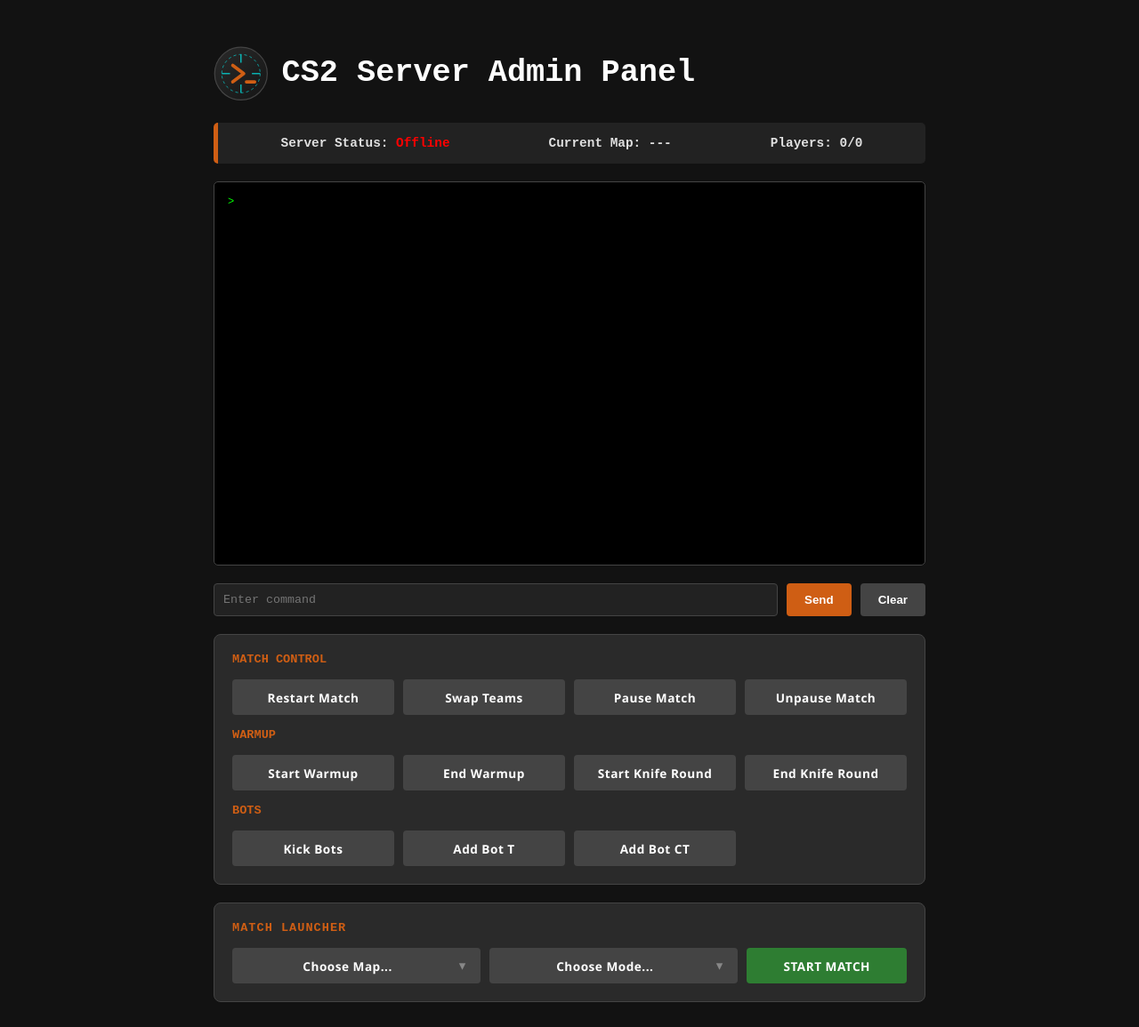
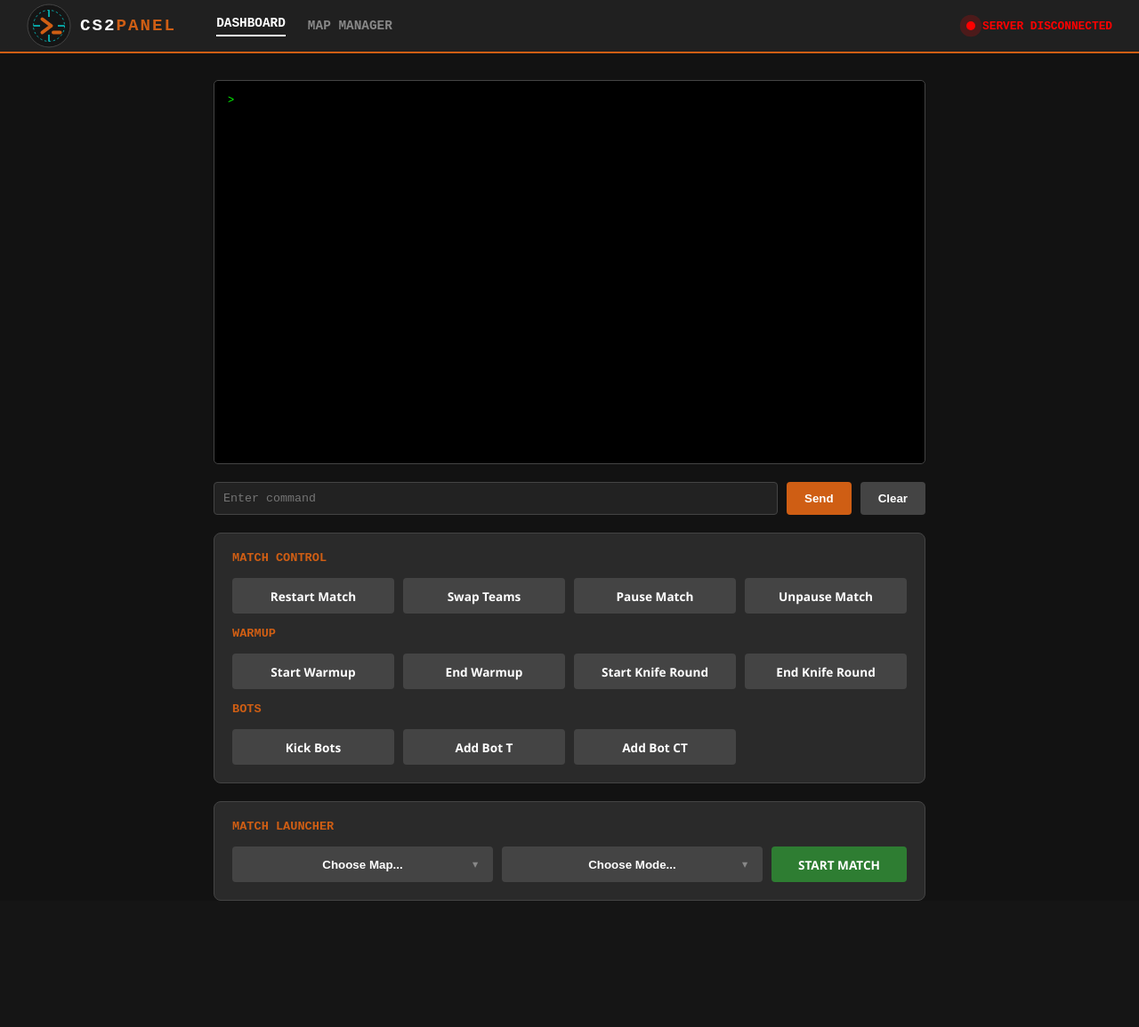
Before and after one commit to tmr2000/cs2-rcon-tool, a Flask app: page / in a window 1280 px wide. Shown: the whole page at 89% size. After the commit the page ends 1013 px from the top, so only its background shows below. Run offline with Flask 3, Linux system fonts and the light colour scheme; parts of the project's set-up code (start-up, migrations or seed data) failed here and were passed over.

Commit message:
Added logic to reconnect if rcon looses connection to server Added navigation bar Tied up css

```diff
--- a/app.py
+++ b/app.py
@@ -7,9 +7,11 @@ log.setLevel(logging.ERROR)
 
 app = Flask(__name__)
 rcon = CS2RCON()
-if not rcon.connect_and_login():
-    print("Failed to connect to server")
-    exit(1)
+
+rcon.connect_and_login()
+#if not rcon.connect_and_login():
+#    print("Failed to connect to server")
+#    exit(1)
 
 @app.route("/", methods=["GET", "POST"])
 def index():
@@ -18,6 +20,12 @@ def index():
 @app.route("/send_command", methods=["GET"])
 def send_command():
     cmd = request.args.get("cmd")  # get ?cmd=some_command
+
+    if rcon.sock is None:
+        print("Attempting to reconnect...")
+        rcon.connect_and_login()
+        return jsonify({"response": "Error: Server unreachable. Attempting reconnect"})
+
     if not cmd:
         return jsonify({"error": "No command provided"}), 400
 
@@ -25,6 +33,7 @@ def send_command():
         response = rcon.send_rcon_command(cmd)
         return jsonify({"response": response})
     except Exception as e:
+        rcon.sock = None
         return jsonify({"error": str(e)}), 500
 
 if __name__ == "__main__":
--- a/static/css/style.css
+++ b/static/css/style.css
@@ -1,3 +1,4 @@
+/* --- 1. CORE & LAYOUT --- */
 body {
     background-color: #121212;
     color: #e0e0e0;
@@ -5,14 +6,75 @@ body {
     display: flex;
     flex-direction: column;
     align-items: center;
-    padding: 20px;
+    padding: 0;
+    margin: 0;
 }
 
 .container {
+    margin-top: 30px;
     width: 90%;
     max-width: 800px;
 }
 
+/* --- 2. NAVBAR & LOGO --- */
+.navbar {
+    width: 100%;
+    height: 60px;
+    background-color: rgba(34, 34, 34, 0.95);
+    display: flex;
+    justify-content: space-between;
+    align-items: center;
+    padding: 0 30px;
+    box-sizing: border-box;
+    border-bottom: 2px solid #cf5e14;
+    position: sticky;
+    top: 0;
+    z-index: 1000;
+    backdrop-filter: blur(5px);
+}
+
+.nav-left, .nav-right {
+    display: flex;
+    align-items: center;
+    gap: 25px;
+}
+
+.nav-logo {
+    display: flex;
+    align-items: center;
+    gap: 10px;
+    font-weight: bold;
+    font-size: 1.2rem;
+    letter-spacing: 2px;
+    color: white;
+    margin-right: 20px;
+}
+
+.nav-logo span {
+    color: #cf5e14;
+    margin-left: -10px;
+}
+
+.logo-img {
+    height: 50px;
+    width: auto;
+    max-height: 100%;
+    display: block;
+}
+
+.nav-link {
+    text-decoration: none;
+    color: #888;
+    font-size: 0.9em;
+    font-weight: bold;
+    transition: color 0.2s;
+    text-transform: uppercase;
+}
+
+.nav-link:hover, .nav-link.active { color: #fff; }
+.nav-link.active { border-bottom: 2px solid #fff; padding-bottom: 5px; }
+
+/* --- 3. CONSOLE & INPUTS --- */
 #console-output {
     background-color: #000;
     border: 1px solid #444;
@@ -26,197 +88,78 @@ body {
     font-size: 12px;
 }
 
-.controls {
-    display: flex;
-    gap: 10px;
-    margin-bottom: 20px;
-}
-
-.controls button:last-child:hover {
-    background-color: #ff7417 !important;
-}
+.controls { display: flex; gap: 10px; margin-bottom: 20px; }
 
 input[type="text"] {
     flex-grow: 1;
     padding: 10px;
-    font-family: 'Courier New', Courier, monospace;
+    font-family: inherit;
     background: #222;
     border: 1px solid #444;
     color: white;
     border-radius: 4px;
 }
 
-button {
+/* --- 4. BUTTONS & SELECTS --- */
+button, select {
     padding: 10px 20px;
     cursor: pointer;
-    background-color: #cf5e14;
+    border-radius: 4px;
     border: none;
+    font-weight: bold;
+    transition: background-color 0.2s;
     color: white;
-    font-weight: bold;
-    border-radius: 4px;
 }
 
-button:hover {
-    background-color: #ff7417;
-}
-
-.presets {
-    margin-top: 10px;
-    display: flex;
-    gap: 10px;
-}
+button { background-color: #cf5e14; }
+button:hover { background-color: #ff7417; }
 
 .btn-preset {
     background-color: #444;
-    font-family: 'Segoe UI', Roboto, Helvetica, Arial, sans-serif;
-    letter-spacing: 0.5px;
+    font-family: 'Segoe UI', sans-serif;
     font-size: 0.85em;
-    font-weight: bold;
     height: 40px;
-    width: 100%; /* Spans the full width of the grid cell */
-    display: flex;
-    align-items: center;
-    justify-content: center;
-    transition: all 0.2s ease;
-    border: none;
-    cursor: pointer;
-    border-radius: 4px;
-    color: white;
-    box-sizing: border-box;
 }
 
+.btn-launch {
+    background-color: #2e7d32 !important;
+    flex: 0 0 auto;     /* Do not grow, do not shrink, stay auto-sized */
+    padding: 10px 30px; /* Give it some nice horizontal 'meat' */
+    height: 40px;
+    white-space: nowrap; /* Prevents text from wrapping to two lines */
+}
 
-.presets-container {
+.btn-launch:hover { background-color: #01ff0d !important; }
+
+select {
+    background-color: #444;
+    height: 40px;
+    width: 100%;
+    appearance: none;
+    -webkit-appearance: none;
+    text-align: center;
+}
+
+/* --- 5. CONTAINERS & GROUPS --- */
+.presets-container, .launcher-row {
     margin-top: 20px;
     background: #2a2a2a;
     padding: 20px;
     border-radius: 8px;
     border: 1px solid #444;
+    width: 100%;
+    box-sizing: border-box;
     display: flex;
     flex-direction: column;
     gap: 15px;
-    width: 100%;
-    box-sizing: border-box;
     align-items: flex-start;
-}
-
-.presets-container h4 {
-    margin: 0 0 0 0;
-    color: #cf5e14;
-    font-size: 0.85em;
-    text-transform: uppercase;
-    text-align: left;
 }
 
 .preset-group {
     display: grid;
-    /* This creates 4 equal columns. Change to '1fr 1fr 1fr' for 3 columns */
     grid-template-columns: repeat(4, 1fr);
     gap: 10px;
     width: 100%;
-}
-
-.stats-bar {
-    display: flex;
-    justify-content: space-around;
-    background: #222;
-    padding: 15px;
-    border-radius: 5px;
-    margin-bottom: 20px;
-    border-left: 5px solid #cf5e14;
-    width: 100%;
-    box-sizing: border-box;
-}
-
-.stat-item {
-    font-weight: bold;
-    font-size: 0.9em;
-}
-
-#mapSelect {
-    background-color: #444;
-    color: white;
-    border: none;
-    padding: 10px 20px;
-    border-radius: 4px;
-    font-size: 0.8em;
-    font-weight: bold;
-    cursor: pointer;
-    width: 140px;
-    text-align: center;
-    appearance: none;
-    -webkit-appearance: none;
-}
-
-#mapSelect:hover {
-    background-color: #ff7417;
-    color: white;
-}
-
-#mapSelect option {
-    background-color: #222;
-    color: white;
-    padding: 10px;
-}
-
-.select-wrapper {
-    position: relative;
-    display: inline-block;
-}
-
-.preset-group select {
-    background-color: #444;
-    color: white;
-    border: none;
-    padding: 10px;
-    border-radius: 4px;
-    width: 100%;
-    cursor: pointer;
-    font-family: inherit;
-    appearance: none;
-}
-
-.preset-group select:hover {
-    background-color: #ff7417;
-}
-
-.launcher-row {
-    margin-top: 20px;
-    background: #2a2a2a;
-    padding: 20px;
-    border-radius: 8px;
-    border: 1px solid #444;
-    display: flex;
-    flex-direction: column;
-    gap: 15px;
-    width: 100%;
-    box-sizing: border-box;
-    align-items: flex-start;
-}
-
-
-
-.launcher-row h4 {
-    margin: 0 0 0 0;
-    color: #cf5e14;
-    font-size: 0.85em;
-    text-transform: uppercase;
-    letter-spacing: 1px;
-    text-align: left;
-    width: 100%;
-    display: flex !important;
-    flex-direction: column;
-    align-items: flex-start;
-    gap: 15px !important;
-    width: 100% !important;
-    box-sizing: border-box;
-}
-
-.launcher-item {
-    flex: 1;
-    position: relative;
-    width: 100%;
-    display: flex;
 }
 
 .launcher-controls {
@@ -227,52 +170,17 @@ button:hover {
     align-items: center;
 }
 
-.btn-launch {
-    flex: 0.5;
-    height: 40px !important;
-    background-color: #2e7d32 !important;
-    font-family: 'Segoe UI', Roboto, Helvetica, Arial, sans-serif;
-    letter-spacing: 0.5px;
-    cursor: pointer;
-    border: none;
-    border-radius: 4px;
-    color: white;
+h4 {
+    margin: 0;
+    color: #cf5e14;
+    font-size: 0.85em;
+    text-transform: uppercase;
 }
 
-.btn-launch:hover {
-    background-color: #01ff0d !important;
-}
-
-select {
-    background-color: #444;
-    color: white;
-    border: none;
-    padding: 10px;
-    border-radius: 4px;
-    font-family: 'Segoe UI', Roboto, Helvetica, Arial, sans-serif;
-    letter-spacing: 0.5px;
-    font-size: 0.85em;
-    font-weight: bold;
-    cursor: pointer;
-    appearance: none;
-    -webkit-appearance: none;
-    transition: background-color 0.2s ease;
-    text-align: center;
-}
-
-select:hover {
-    background-color: #ff7417;
-}
-
-select option {
-    background-color: #222;
-    color: white;
-}
-
-.launcher-item select {
-    width: 100% !important;
-    height: 40px !important;
-    padding-right: 30px !important;
+.launcher-item {
+    flex: 1;            /* Shared equal growth for Map and Mode */
+    position: relative;
+    /* width: 100% */
 }
 
 .launcher-item::after {
@@ -283,23 +191,27 @@ select option {
     transform: translateY(-50%);
     color: #888;
     pointer-events: none;
-    font-size: 1.2em;
 }
 
-/* Styling for the Logo and Title container */
-.logo-title {
-    display: flex;
-    align-items: center; /* Vertically center the logo and text */
-    gap: 15px; /* Space between logo and text */
-    margin-bottom: 25px;
-    font-size: 2.2em; /* Ensure title is prominent */
-    color: #fff;
-    font-family: 'Courier New', Courier, monospace; /* Maintain theme */
+/* --- 6. STATUS INDICATOR & ANIMATIONS --- */
+.status-indicator { display: flex; align-items: center; gap: 8px; font-size: 0.8em; font-weight: bold;}
+.status-dot { width: 10px; height: 10px; border-radius: 50%; background-color: currentColor; box-shadow: 0 0 8px currentColor;}
+
+.status-indicator.online .status-dot { background-color: #00ff00; animation: pulse-green 2s infinite; }
+.status-indicator.offline .status-dot { background-color: red; animation: pulse-red 2s infinite; }
+
+@keyframes pulse-green {
+    0% { box-shadow: 0 0 0 0 rgba(0, 255, 0, 0.7); }
+    70% { box-shadow: 0 0 0 10px rgba(0, 255, 0, 0); }
+    100% { box-shadow: 0 0 0 0 rgba(0, 255, 0, 0); }
+}
+@keyframes pulse-red {
+    0% { box-shadow: 0 0 0 0 rgba(255, 0, 0, 0.7); }
+    70% { box-shadow: 0 0 0 10px rgba(255, 0, 0, 0); }
+    100% { box-shadow: 0 0 0 0 rgba(255, 0, 0, 0); }
 }
 
-/* Specific styling for the embedded SVG logo */
-.admin-logo {
-    height: 1.75em; /* Set the height to match the text size */
-    width: auto; /* Maintain the image aspect ratio */
-    display: block; /* Prevents alignment issues */
-}
+/* --- 7. DEPRECATED / TEMP (The "Old Stuff" Styles) --- */
+.stats-bar { display: none; } /* Hidden but styles preserved if you uncomment HTML */
+.logo-title { display: flex; align-items: center; gap: 15px; margin-bottom: 25px; font-size: 2.2em; color: #fff; }
+.admin-logo { height: 1.75em; width: auto; display: block; }
--- a/static/js/script.js
+++ b/static/js/script.js
@@ -17,7 +17,11 @@ async function sendCommand(customCmd = null) {
         const data = await response.json();
 
         if (data.response) {
+            if (data.response.startsWith("Error:")) {
+                output.innerHTML += `\n<span style="color: #ff4444;">${data.response}</span>`;
+            } else {
                 output.innerHTML += `\n${data.response}`;
+            }
         } else if (data.error) {
             output.innerHTML += `\n<span style="color: red;">Error: ${data.error}</span>`;
         }
@@ -37,25 +41,37 @@ function runPreset(cmd) {
 }
 
 async function updateLiveStats() {
-    const statusLabel = document.getElementById('status-text');
-    const mapLabel = document.getElementById('map-name');
+
+    const connectionBox = document.getElementById('connection-status'); // The Wrapper
+    const navText = document.getElementById('nav-text'); // The specific text span
+     // 3 things in older box
+    //const mapLabel = document.getElementById('map-name');
     const playerLabel = document.getElementById('player-count');
 
     try {
         const response = await fetch(`/send_command?cmd=status`);
 
         // If the fetch fails or server returns error
-        if (!response.ok) throw new Error("Server Unreachable");
+        //if (!response.ok) throw new Error("Server Unreachable");
 
         const data = await response.json();
 
         if (data.response) {
             const raw = data.response;
 
-            // 1. Force Status to Online (Resetting the "Offline" stickiness)
-            statusLabel.innerText = "Online";
-            statusLabel.style.color = "#00ff00";
-
+            if (raw.startsWith("Error:")) {
+                connectionBox.className = "status-indicator offline";
+                navText.innerText = "SERVER DISCONNECTED";
+                //navText.style.color = "red";
+                //mapLabel.innerText = "---";
+                playerLabel.innerText = "0/0";
+                return;
+            }
+            else {
+                connectionBox.className = "status-indicator online";
+                navText.innerText = "SERVER CONNECTED";
+                navText.style.color = "#00ff00";
+            /*
             // 2. CS2 Map Parsing (Looking for the spawngroup pattern)
             // Pattern: SV: [1: de_inferno |
                 const mapMatch = raw.match(/SV:\s*\[\d+:\s*([^\|\s\]]+)/i);
@@ -73,13 +89,16 @@ async function updateLiveStats() {
                     const total = parseInt(humansMatch[1]) + parseInt(botsMatch[1]);
                     playerLabel.innerText = `${total} (${humansMatch[1]}H / ${botsMatch[1]}B)`;
                 }
+                    */
+            }
         }
     } catch (err) {
         // If fetch fails or rcon connection is dead
-        statusLabel.innerText = "Offline";
-        statusLabel.style.color = "red";
-        mapLabel.innerText = "---";
-        playerLabel.innerText = "0/0";
+            connectionBox.className = "status-indicator offline";
+            navText.innerText = "SERVER DISCONNECTED";
+            navText.style.color = "red";
+            //mapLabel.innerText = "---";
+            //playerLabel.innerText = "0/0";
     }
 }
 
@@ -108,6 +127,9 @@ function buildAndLaunch() {
 
     // Use your existing send function
     runPreset(finalCmd);
+
+    document.getElementById('launchMap').selectedIndex = 0;
+    document.getElementById('launchMode').selectedIndex = 0;
 }
 
 // Update stats every 10 seconds
--- a/templates/index.html
+++ b/templates/index.html
@@ -8,8 +8,24 @@
     <link rel="icon" type="image/svg+xml" href="{{ url_for('static', filename='/img/favicon.svg') }}">
 </head>
 <body>
+    <nav class="navbar">
+        <div class="nav-left">
+            <span class="nav-logo">
+            <img src="{{ url_for('static', filename='/img/favicon.svg') }}" class="logo-img">
+            CS2<span>PANEL</span></span>
+            <a href="/" class="nav-link active">Dashboard</a>
+            <a href="/workshop_manager" class="nav-link">Map Manager</a>
+        </div>
+        <div class="nav-right">
+            <div id="connection-status" class="status-indicator">
+                <span class="status-dot"></span>
+                <span id="nav-text">CONNECTING...</span>
+            </div>
+        </div>
+    </nav>
 
     <div class="container">
+    <!--
         <h1 class="logo-title">
             <svg class="admin-logo" viewBox="0 0 100 100" xmlns="http://www.w3.org/2000/svg">
                 <defs>
@@ -32,11 +48,10 @@
         </h1>
 
         <div class="stats-bar">
-            <div class="stat-item">Server Status: <span id="status-text" style="color: #00ff00;">Online</span></div>
             <div class="stat-item">Current Map: <span id="map-name">Loading...</span></div>
             <div class="stat-item">Players: <span id="player-count">0/0</span></div>
         </div>
-
+        -->
         <div id="console-output">></div>
 
         <div class="controls">
```
Also changed, not shown: cs2rcon.py (+64 -32 lines). Lines whose indentation alone changed are shown as unchanged.
